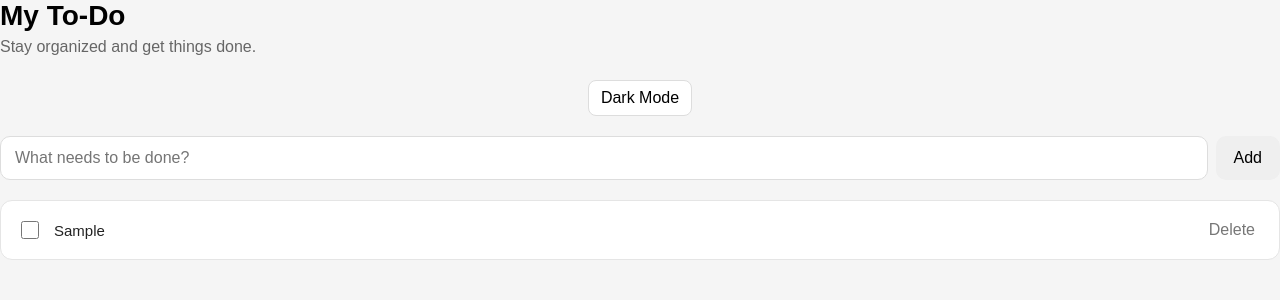
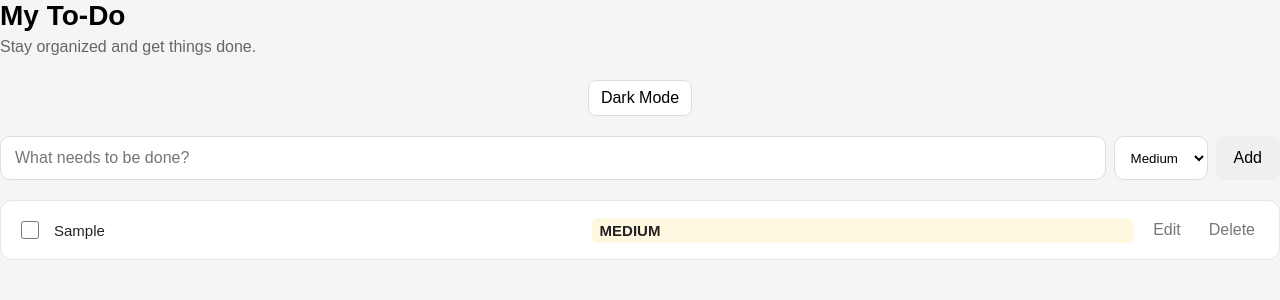
Before and after one commit to Devansh23007/To-Do-App, a React (Vite) app: page / in a window 1280 px wide. Both pictures are taken after typing "Sample" into the empty fields and a click on the button "Add". Shown: the top 300 px of the page. Built offline with nearby package versions, Linux system fonts and the light colour scheme.

Commit message:
Added task priority

```diff
--- a/src/App.css
+++ b/src/App.css
@@ -182,6 +182,8 @@
     flex-direction: column;
   }
 
+  .add-task input,
+  .add-task select,
   .add-task button {
     width: 100%;
   }
@@ -234,3 +236,60 @@
 .theme-button:active {
   transform: scale(0.97);
 }
+
+.task-item span {
+  flex: 1;
+  font-size: 15px;
+  color: #222;
+}
+
+.task-item span.completed {
+  color: #999;
+  text-decoration: line-through;
+}
+
+.dark .task-item span {
+  color: #eee;
+}
+
+.dark .task-item span.completed {
+  color: #777;
+  text-decoration: line-through;
+}
+
+.priority {
+  font-size: 11px;
+  font-weight: 600;
+  text-transform: uppercase;
+  padding: 4px 8px;
+  border-radius: 6px;
+}
+
+.priority-low {
+  background: #e8f5e9;
+  color: #2e7d32;
+}
+
+.priority-medium {
+  background: #fff8e1;
+  color: #f57f17;
+}
+
+.priority-high {
+  background: #ffebee;
+  color: #c62828;
+}
+
+.add-task select {
+  padding: 12px;
+  border: 1px solid #ddd;
+  border-radius: 10px;
+  background: white;
+  cursor: pointer;
+}
+
+.dark .add-task select {
+  background: #252525;
+  color: white;
+  border-color: #444;
+}
--- a/src/App.tsx
+++ b/src/App.tsx
@@ -3,14 +3,11 @@ import Header from "./components/Header";
 import AddTask from "./components/AddTask";
 import TaskList from "./components/TaskList";
 import "./App.css";
-
-type Task = {
-  text: string;
-  completed: boolean;
-};
+import type { Task, Priority } from "./types";
 
 function App() {
   const [task, setTask] = useState("");
+  const [priority, setPriority] = useState<Priority>("medium");
   const [tasks, setTasks] = useState<Task[]>([]);
   const [darkMode, setDarkMode] = useState(false);
 
@@ -20,12 +17,31 @@ function App() {
     }
 
    const newTask: Task = {
-      text: task,
+  text: task.trim(),
   completed: false,
+  priority,
 };
 
     setTasks([...tasks, newTask]);
     setTask("");
+  };
+
+const editTask = (
+  index: number,
+  newText: string,
+  newPriority: Priority
+) => {
+  setTasks((currentTasks) =>
+    currentTasks.map((task, taskIndex) =>
+      taskIndex === index
+        ? {
+            ...task,
+            text: newText,
+            priority: newPriority,
+          }
+        : task
+    )
+  );
 };
 
   const toggleTask = (index: number) => {
@@ -56,6 +72,8 @@ return (
       <AddTask
   task={task}
   setTask={setTask}
+  priority={priority}
+  setPriority={setPriority}
   addTask={addTask}
 />
 
@@ -63,6 +81,7 @@ return (
   tasks={tasks}
   toggleTask={toggleTask}
   deleteTask={deleteTask}
+  editTask={editTask}
 />
     </main>
   </div>
--- a/src/components/AddTask.tsx
+++ b/src/components/AddTask.tsx
@@ -1,11 +1,23 @@
+import type { Priority } from "../types";
+
 type AddTaskProps = {
   task: string;
   setTask: (task: string) => void;
+  priority: Priority;
+  setPriority: (priority: Priority) => void;
   addTask: () => void;
 };
 
-function AddTask({ task, setTask, addTask }: AddTaskProps) {
-  const handleKeyDown = (event: React.KeyboardEvent<HTMLInputElement>) => {
+function AddTask({
+  task,
+  setTask,
+  priority,
+  setPriority,
+  addTask,
+}: AddTaskProps) {
+  const handleKeyDown = (
+    event: React.KeyboardEvent<HTMLInputElement>
+  ) => {
     if (event.key === "Enter") {
       addTask();
     }
@@ -21,6 +33,17 @@ function AddTask({ task, setTask, addTask }: AddTaskProps) {
         onKeyDown={handleKeyDown}
       />
 
+      <select
+        value={priority}
+        onChange={(event) =>
+          setPriority(event.target.value as Priority)
+        }
+      >
+        <option value="low">Low</option>
+        <option value="medium">Medium</option>
+        <option value="high">High</option>
+      </select>
+
       <button onClick={addTask}>Add</button>
     </div>
   );
--- a/src/components/TaskItem.tsx
+++ b/src/components/TaskItem.tsx
@@ -1,13 +1,12 @@
-type Task = {
-  text: string;
-  completed: boolean;
-};
+import { useState } from "react";
+import type { Priority, Task } from "../types";
 
 type TaskItemProps = {
   task: Task;
   index: number;
   toggleTask: (index: number) => void;
   deleteTask: (index: number) => void;
+  editTask: (index: number, newText: string, newPriority: Priority) => void;
 };
 
 function TaskItem({
@@ -15,7 +14,71 @@ function TaskItem({
   index,
   toggleTask,
   deleteTask,
+  editTask,
 }: TaskItemProps) {
+  const [isEditing, setIsEditing] = useState(false);
+  const [editText, setEditText] = useState(task.text);
+  const [editPriority, setEditPriority] = useState<Priority>(task.priority);
+
+  const handleSave = () => {
+    const trimmedText = editText.trim();
+
+    if (trimmedText === "") {
+      deleteTask(index);
+      return;
+    }
+
+    editTask(index, trimmedText, editPriority);
+    setIsEditing(false);
+  };
+
+  const handleCancel = () => {
+    setEditText(task.text);
+    setEditPriority(task.priority);
+    setIsEditing(false);
+  };
+
+  const handleEditKeyDown = (
+    event: React.KeyboardEvent<HTMLInputElement>
+  ) => {
+    if (event.key === "Enter") {
+      handleSave();
+    }
+
+    if (event.key === "Escape") {
+      handleCancel();
+    }
+  };
+
+  if (isEditing) {
+    return (
+      <li className="task-item">
+        <input
+          type="text"
+          value={editText}
+          onChange={(event) => setEditText(event.target.value)}
+          onKeyDown={handleEditKeyDown}
+          autoFocus
+        />
+
+        <select
+          value={editPriority}
+          onChange={(event) =>
+            setEditPriority(event.target.value as Priority)
+          }
+        >
+          <option value="low">Low</option>
+          <option value="medium">Medium</option>
+          <option value="high">High</option>
+        </select>
+
+        <button onClick={handleSave}>Save</button>
+
+        <button onClick={handleCancel}>Cancel</button>
+      </li>
+    );
+  }
+
   return (
     <li className="task-item">
       <input
@@ -24,13 +87,17 @@ function TaskItem({
         onChange={() => toggleTask(index)}
       />
 
-      <span
-        style={{
-          textDecoration: task.completed ? "line-through" : "none",
-        }}
-      >
+      <span className={task.completed ? "completed" : ""}>
         {task.text}
       </span>
+
+      <span className={`priority priority-${task.priority}`}>
+        {task.priority}
+      </span>
+
+      <button onClick={() => setIsEditing(true)}>
+        Edit
+      </button>
 
       <button onClick={() => deleteTask(index)}>
         Delete
--- a/src/components/TaskList.tsx
+++ b/src/components/TaskList.tsx
@@ -1,20 +1,23 @@
 import TaskItem from "./TaskItem";
+import type { Priority, Task } from "../types";
 
-type Task = {
-  text: string;
-  completed: boolean;
-};
 
 type TaskListProps = {
   tasks: Task[];
   toggleTask: (index: number) => void;
   deleteTask: (index: number) => void;
+  editTask: (
+    index: number,
+    newText: string,
+    newPriority: Priority
+  ) => void;
 };
 
 function TaskList({
   tasks,
   toggleTask,
   deleteTask,
+  editTask,
 }: TaskListProps) {
   return (
     <>
@@ -32,6 +35,7 @@ function TaskList({
               index={index}
               toggleTask={toggleTask}
               deleteTask={deleteTask}
+              editTask={editTask}
             />
           ))}
         </ul>
--- /dev/null
+++ b/src/types.ts
@@ -0,0 +1,7 @@
+export type Priority = "low" | "medium" | "high";
+
+export type Task = {
+  text: string;
+  completed: boolean;
+  priority: Priority;
+};
```
Lines whose indentation alone changed are shown as unchanged.
